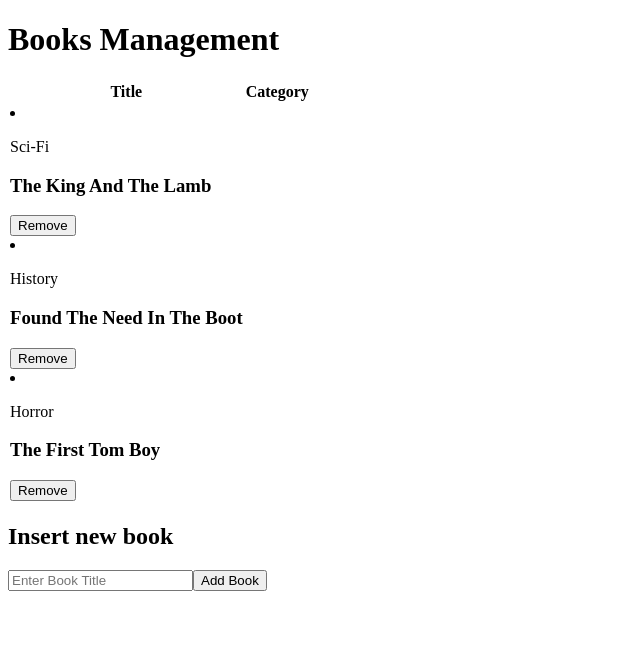
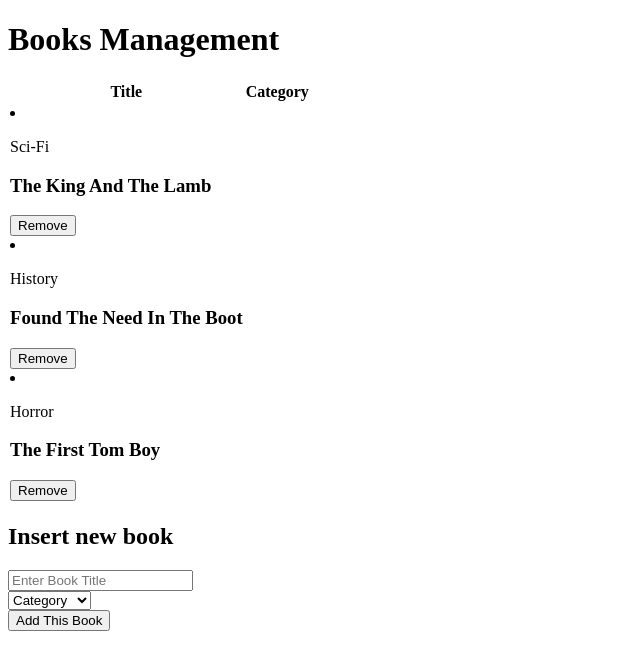
Before and after one commit to CornetS28/book-management, a React (Create React App) app: page / in a window 1280 px wide. Shown: the top 670 px of the page, without its empty margins (0-640 px from the left). Built offline with nearby package versions, Linux system fonts and the light colour scheme.

Commit message:
book can now added dynamically

```diff
--- a/src/actions/index.js
+++ b/src/actions/index.js
@@ -1,14 +1,15 @@
-export const CREATE_BOOK = (title, category) => {
+export const createBook = ({ title, category }) => {
   return {
-    type: 'CREATE_BOOK',
+    type: "CREATE_BOOK",
+    id: Math.floor(Math.random() * 100),
     title,
-    category,
+    category
   };
 };
 
 export const removeBook = id => {
   return {
-    type: 'REMOVE_BOOK',
-    id,
+    type: "REMOVE_BOOK",
+    id
   };
 };
--- a/src/components/App.js
+++ b/src/components/App.js
@@ -1,5 +1,5 @@
 import React from 'react';
-import BooksList from './BooksList';
+import BooksList from '../containers/BooksList';
 import BooksForm from '../containers/BooksForm';
 
 const App = () => (
--- a/src/containers/BooksForm.js
+++ b/src/containers/BooksForm.js
@@ -1,16 +1,31 @@
-import React from 'react';
+import React from "react";
+import { createBook } from "../actions";
+import { connect } from "react-redux";
 
-const categories = ['Action', 'Biography', 'History', 'Horror', 'Kids', 'Learning', 'Sci-Fi'];
+const categories = [
+  "Action",
+  "Biography",
+  "History",
+  "Horror",
+  "Kids",
+  "Learning",
+  "Sci-Fi"
+];
 
-const chooseACategory = () => {
-  const options = categories.map (cat => (
+const ChooseACategory = ({ value, handleChange }) => {
+  const options = categories.map(cat => (
     <option key={cat} value={cat}>
       {cat}
     </option>
   ));
 
   return (
-    <select name="categories">
+    <select
+      value={value}
+      onChange={handleChange}
+      name="category"
+      id="book-a-category"
+    >
       <option key="placeholder" value="">
         Category
       </option>
@@ -19,21 +34,78 @@ const chooseACategory = () => {
   );
 };
 
-const BooksForm = () => (
+class BooksForm extends React.Component {
+  constructor(props) {
+    super(props);
+    this.state = {
+      book: {
+        title: "",
+        category: ""
+      }
+    };
+
+    this.handleChange = this.handleChange.bind(this);
+    this.handleBookSubmit = this.handleBookSubmit.bind(this);
+  }
+
+  handleChange({ target: { value, name } }) {
+    const { book } = this.state;
+    this.setState({
+      book: {
+        ...book,
+        [name]: value
+      }
+    });
+  }
+
+  handleBookSubmit(event) {
+    // let { title, categorie } = this.state
+
+    const {
+      state: { book },
+      props: { createBook }
+    } = this;
+
+    event.preventDefault();
+
+    createBook(book);
+    this.setState({
+      book: {
+        title: "",
+        category: ""
+      }
+    });
+  }
+
+  render() {
+    const {
+      book: { title, category }
+    } = this.state;
+
+    return (
       <form action="">
         <h2>Insert new book</h2>
         <input
           placeholder="Enter Book Title"
           type="text"
           name="title"
+          id="booo--title"
+          minLength="4"
+          value={title}
+          onChange={this.handleChange}
+          required
         />
 
-    <chooseACategory />
-    <button type="button" id="add-a-book">
-      Add Book
+        <div className="">
+          <ChooseACategory handleChange={this.handleChange} value={category} />
+        </div>
+
+        <button type="button" id="add-a-book" onClick={this.handleBookSubmit}>
+          Add This Book
         </button>
       </form>
     );
+  }
+}
 
-
-export default BooksForm;
+export default connect(({ book }) => ({ book }), { createBook })(BooksForm);
--- a/src/index.js
+++ b/src/index.js
@@ -4,7 +4,7 @@ import { createStore } from "redux";
 import { Provider } from "react-redux";
 import roots from "./reducers";
 import App from "./components/App";
-import { composeWithDevTools} from "redux-devtools-extension";
+// import { composeWithDevTools} from "redux-devtools-extension";
 
 const INITIAL_STATE = {
   books: [
```
Also changed, not shown: src/containers/BooksList.js (renamed from src/components/BooksList.js). Lines whose indentation alone changed are shown as unchanged.
